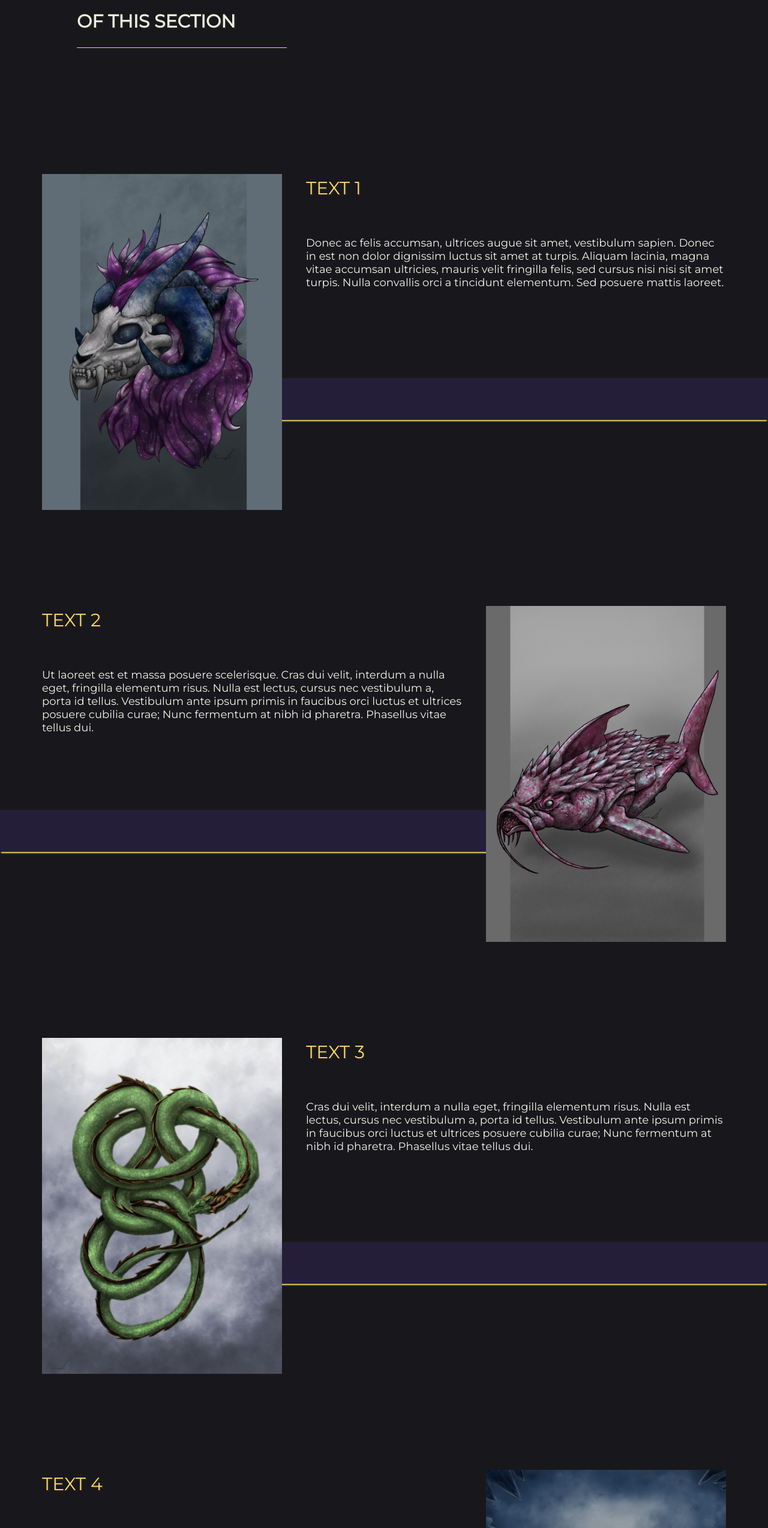
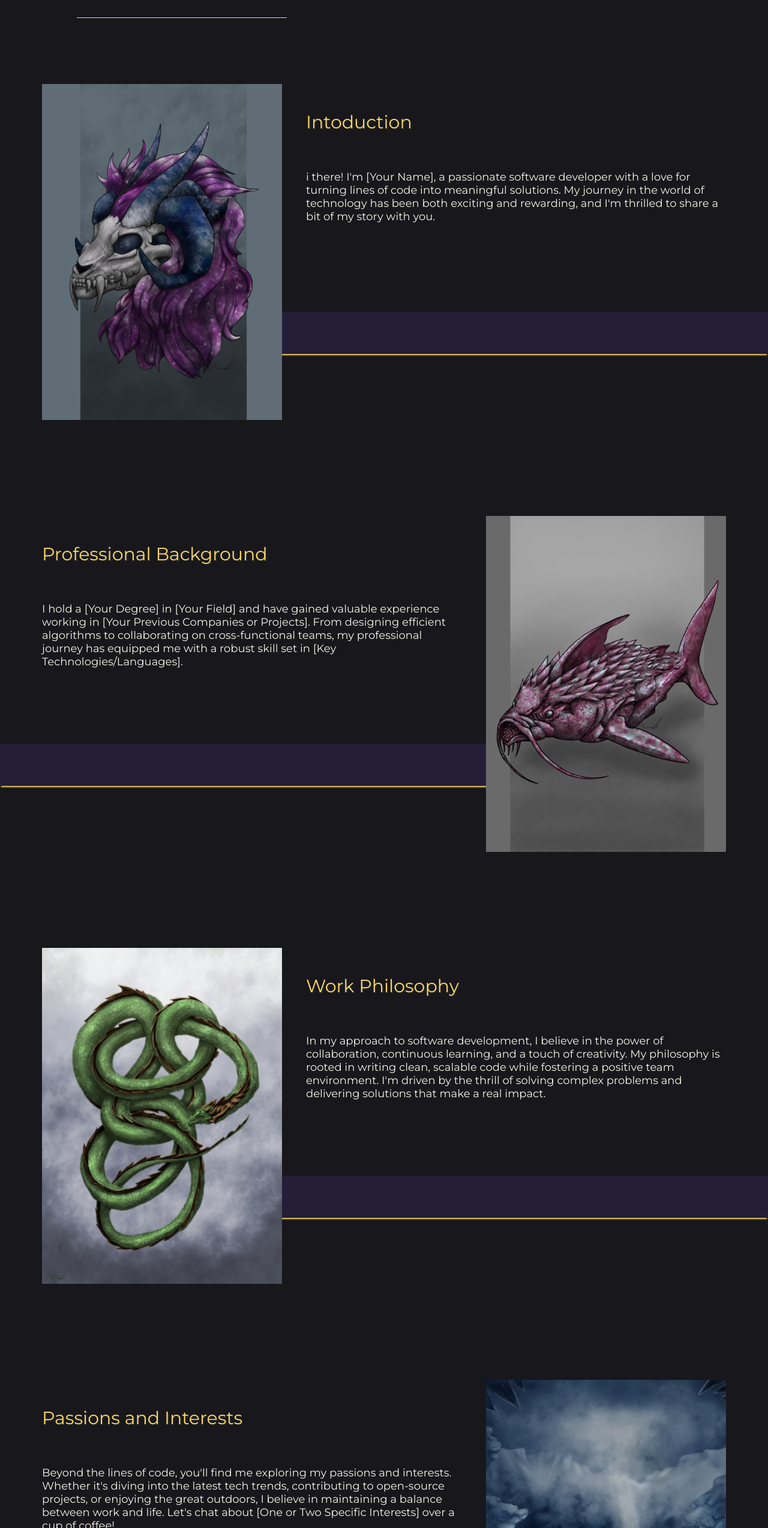
Before and after one commit to Plufin/Portfolio, a React (Create React App) app: page /about in a window 1280 px wide. Shown: the part 253-2800 px from the top of the page at 60% size. Built offline with nearby package versions, Linux system fonts and the light colour scheme.

Commit message:
Final design for About-page

```diff
--- a/src/pages/About.js
+++ b/src/pages/About.js
@@ -14,11 +14,11 @@ function About() {
       </Header>
       <Content>
         <Box>
-          <Right>
+          <Right style={{ marginTop: '90px' }}>
             <Thumbnail src={require('../components/Resources/Digital/hex.jpg')} alt="Hex" />
             <Text>
-              <h2>TEXT 1</h2>
-              <p>Donec ac felis accumsan, ultrices augue sit amet, vestibulum sapien. Donec in est non dolor dignissim luctus sit amet at turpis. Aliquam lacinia, magna vitae accumsan ultricies, mauris velit fringilla felis, sed cursus nisi nisi sit amet turpis. Nulla convallis orci a tincidunt elementum. Sed posuere mattis laoreet. </p>
+              <h2>Intoduction</h2>
+              <p>i there! I'm [Your Name], a passionate software developer with a love for turning lines of code into meaningful solutions. My journey in the world of technology has been both exciting and rewarding, and I'm thrilled to share a bit of my story with you. </p>
             </Text>
           </Right>
           <BottomRight />
@@ -26,8 +26,8 @@ function About() {
         <Box>
           <Left>
             <Text>
-              <h2>TEXT 2</h2>
-              <p>Ut laoreet est et massa posuere scelerisque. Cras dui velit, interdum a nulla eget, fringilla elementum risus. Nulla est lectus, cursus nec vestibulum a, porta id tellus. Vestibulum ante ipsum primis in faucibus orci luctus et ultrices posuere cubilia curae; Nunc fermentum at nibh id pharetra. Phasellus vitae tellus dui.</p>
+              <h2>Professional Background</h2>
+              <p>I hold a [Your Degree] in [Your Field] and have gained valuable experience working in [Your Previous Companies or Projects]. From designing efficient algorithms to collaborating on cross-functional teams, my professional journey has equipped me with a robust skill set in [Key Technologies/Languages].</p>
             </Text>
             <Thumbnail src={require('../components/Resources/Digital/fish.jpg')} alt="Fish" />
           </Left>
@@ -37,8 +37,8 @@ function About() {
           <Right>
             <Thumbnail src={require('../components/Resources/Digital/knot.jpg')} alt="Knot" />
             <Text>
-              <h2>TEXT 3</h2>
-              <p>Cras dui velit, interdum a nulla eget, fringilla elementum risus. Nulla est lectus, cursus nec vestibulum a, porta id tellus. Vestibulum ante ipsum primis in faucibus orci luctus et ultrices posuere cubilia curae; Nunc fermentum at nibh id pharetra. Phasellus vitae tellus dui.</p>
+              <h2>Work Philosophy</h2>
+              <p>In my approach to software development, I believe in the power of collaboration, continuous learning, and a touch of creativity. My philosophy is rooted in writing clean, scalable code while fostering a positive team environment. I'm driven by the thrill of solving complex problems and delivering solutions that make a real impact.</p>
             </Text>
           </Right>
           <BottomRight />
@@ -46,15 +46,15 @@ function About() {
         <Box>
           <Left>
             <Text>
-              <h2>TEXT 4</h2>
-              <p>Nulla est lectus, cursus nec vestibulum a.</p>
+              <h2>Passions and Interests</h2>
+              <p>Beyond the lines of code, you'll find me exploring my passions and interests. Whether it's diving into the latest tech trends, contributing to open-source projects, or enjoying the great outdoors, I believe in maintaining a balance between work and life. Let's chat about [One or Two Specific Interests] over a cup of coffee!</p>
             </Text>
             <Thumbnail src={require('../components/Resources/Digital/cave.jpg')} alt="Cave" />
           </Left>
           <BottomLeft />
         </Box>
       </Content>
-    </div>
+    </div >
   );
 }
 
@@ -63,7 +63,7 @@ const Header = styled.div`
   display: flex;
   flex-direction: column;
   padding-left: 10%;
-  padding-top: 100px;
+  padding-top: 50px;
   max-height: 250px;
 `;
 
@@ -129,7 +129,7 @@ justify-content: center;
 
 const Thumbnail = styled.img`
 margin: 20px;
-padding-top: 40px;
+padding-top: 0px;
 z-index: 10;
   width: 100%;
   max-width: 400px;
```
